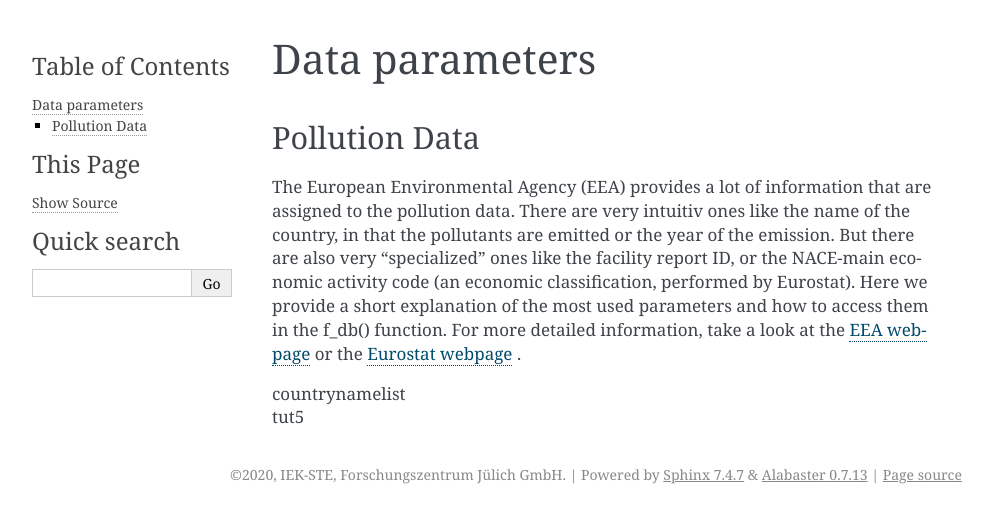
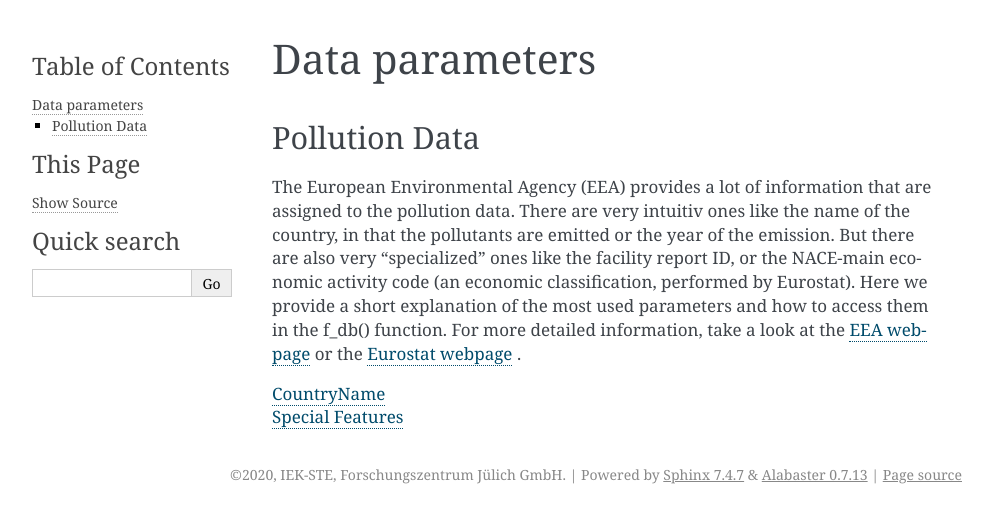
Before and after one commit to ElsevierSoftwareX/SOFTX-D-21-00134, a Sphinx documentation site: the page built from docs/source/datainformation.rst, in a window 1280 px wide. Shown: the top 523 px of the page, without its empty margins (148-1141 px from the left). Built offline with Sphinx 7.4.7, drawn with Linux system fonts in a browser that asks for light colours.

```diff
--- a/docs/source/countrynamelist.rst
+++ b/docs/source/countrynamelist.rst
@@ -1,7 +1,7 @@
+.. _countrynamelist:
+
 CountryName
 -----------
-
-.. _countrynamelist:
 
 'Austria',
 'Belgium',
--- a/docs/source/tut5.rst
+++ b/docs/source/tut5.rst
@@ -1,7 +1,7 @@
+.. _tut5:
+
 Special Features
 ----------------
-
-.. _tut5:
 
 | There are several functions that enhance the usage of emipy. In this tutorial we take a look at these functions and work threw their use cases.
 |
```
